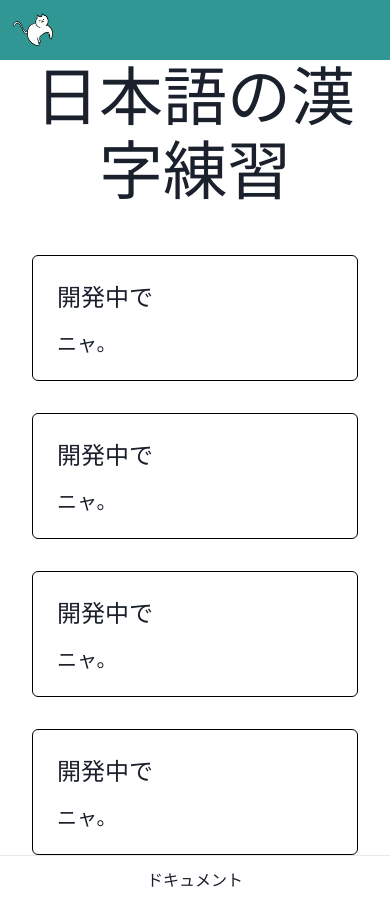
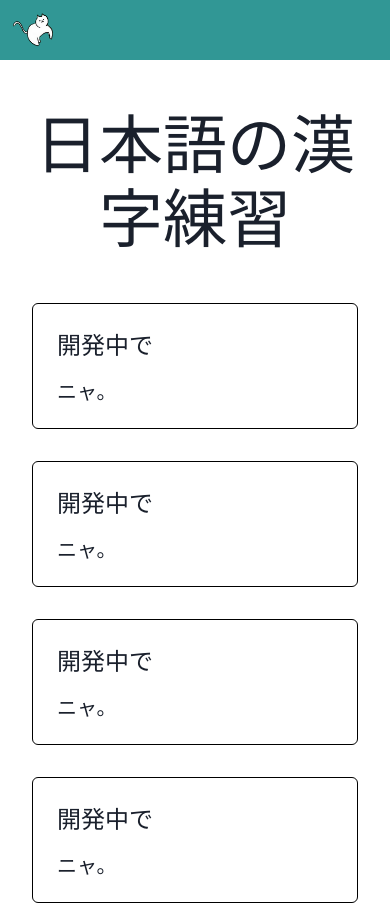
Before and after one commit to AyanoNK/jp-kanji-conjugations, a Next.js app: page / in a window 390 px wide. Shown: the top 905 px of the page. Built offline with nearby package versions, Linux system fonts and the light colour scheme.

Commit message:
Fixed responsiveness on mobile

```diff
--- a/pages/_app.js
+++ b/pages/_app.js
@@ -8,7 +8,7 @@ function MyApp({ Component, pageProps }) {
     <ChakraProvider theme={theme}>
       <Flex direction="column" minH="100vh" justifyContent="space-between">
         <Header />
-        <Box display="flex">
+        <Box py={["3rem", "3rem", 0, 0, 0]}>
           <Component {...pageProps} theme={theme} />
         </Box>
         <Footer />
```
